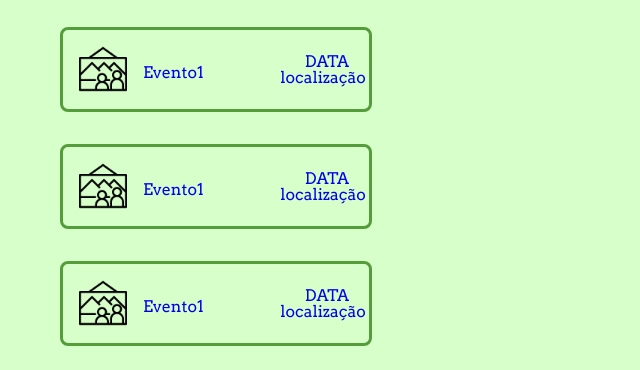
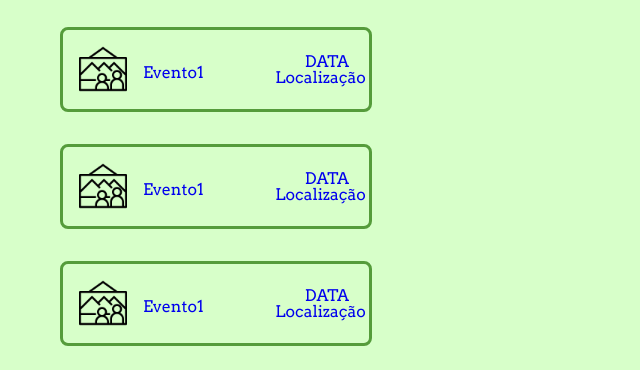
Before and after one commit to GabrielNichols/GabrielNichols.github.io, a plain HTML site: page index.html in a window 1280 px wide. Shown: the part 143-513 px from the top of the page, 424-1064 px from the left. Drawn offline with Linux system fonts and the light colour scheme.

Commit message:
SALVANDO

```diff
--- a/index.html
+++ b/index.html
@@ -35,7 +35,7 @@
                             DATA
                         </p>
                         <p class="local">
-                            localização
+                            Localização
                         </p>
                     </li>
                 </a>
@@ -49,7 +49,7 @@
                             DATA
                         </p>
                         <p class="local">
-                            localização
+                            Localização
                         </p>
                     </li>
                 </a>
@@ -63,7 +63,7 @@
                             DATA
                         </p>
                         <p class="local">
-                            localização
+                            Localização
                         </p>
                     </li>
                 </a>
```
